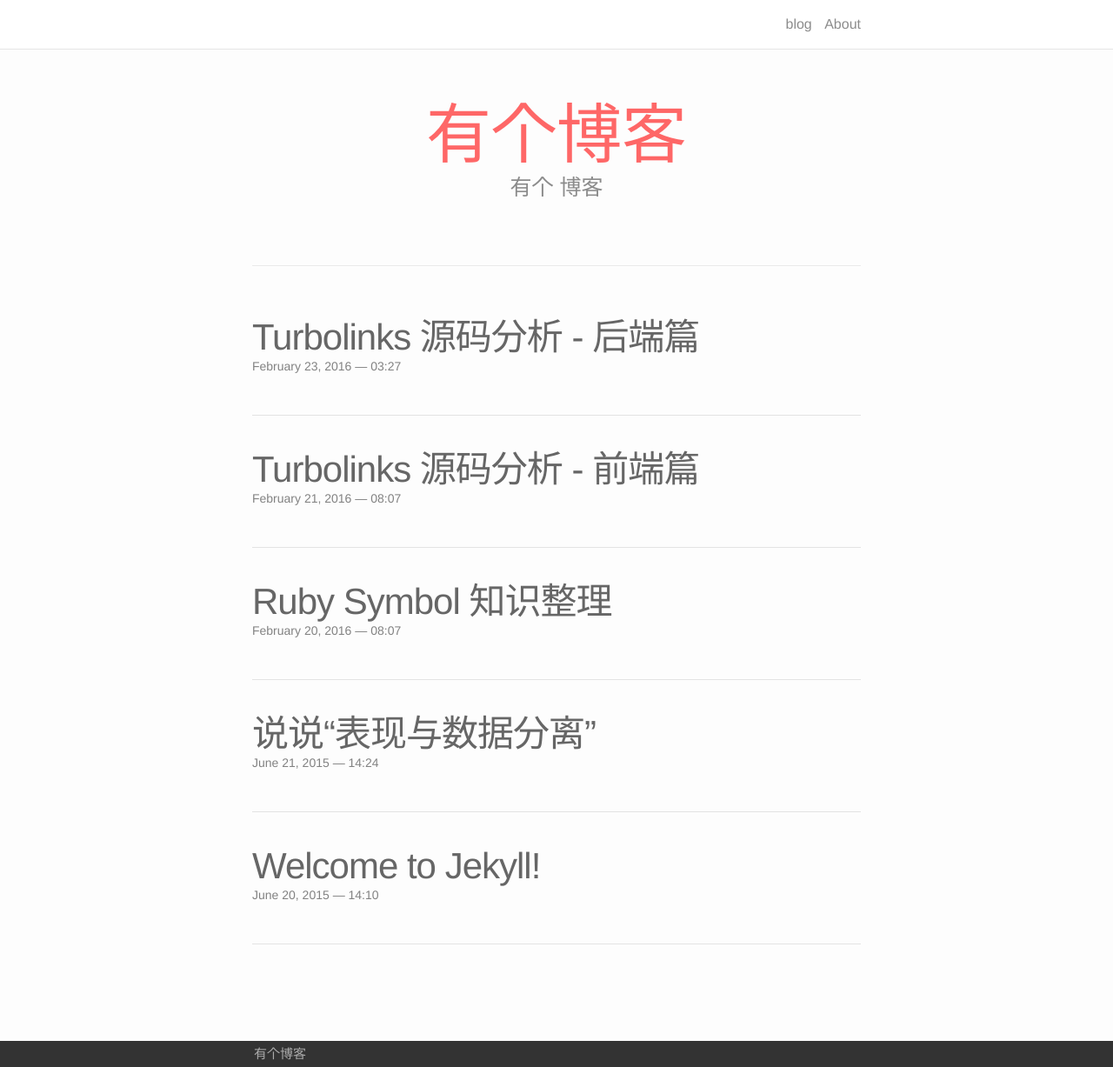
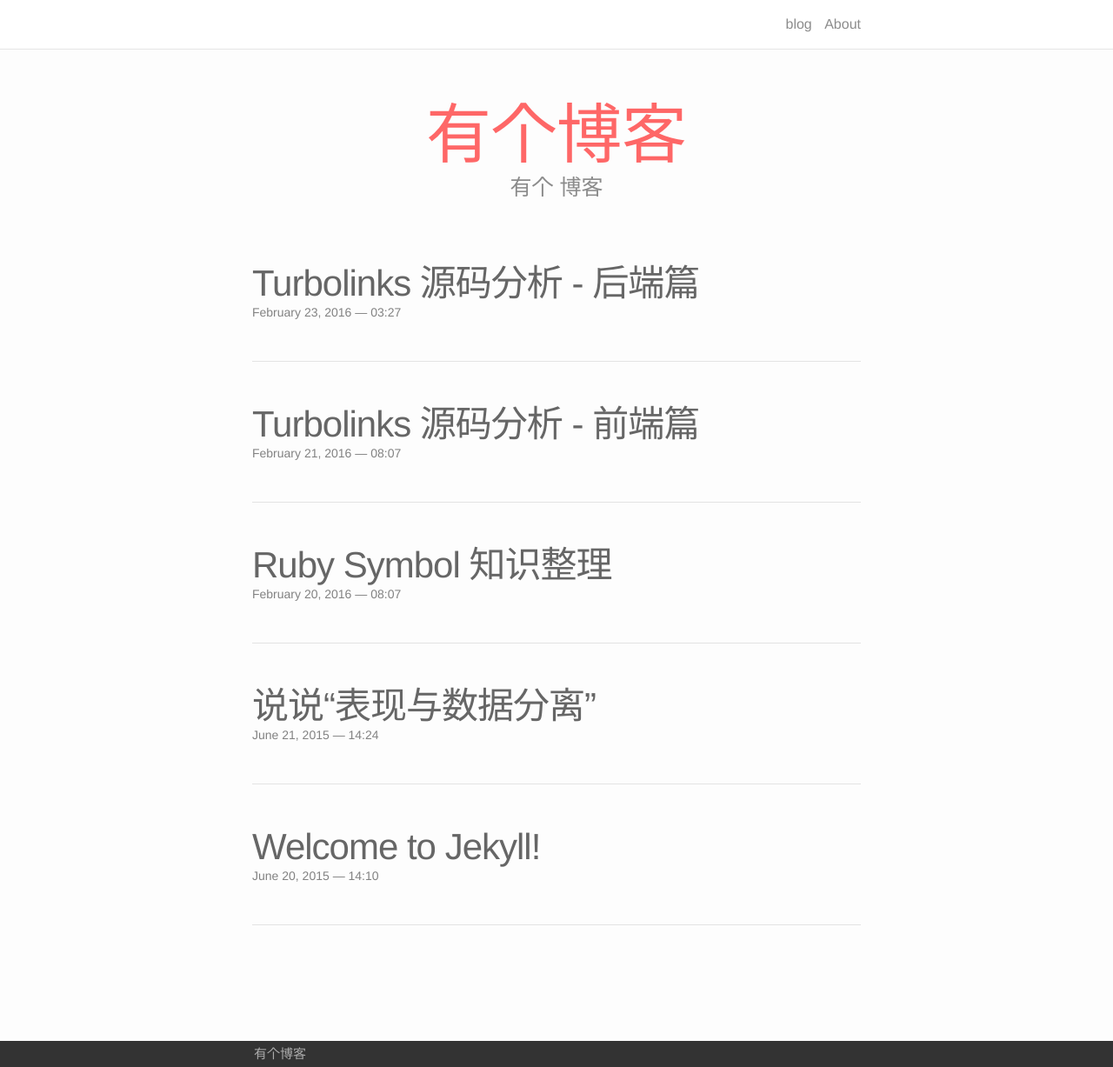
Before and after one commit to afghl/afghl.github.io, a Jekyll site: the page built from index.html, in a window 1280 px wide and 1227 px high. Shown: the whole window at 87% size. Built offline with Jekyll 4.4.1, drawn with Linux system fonts in a browser that asks for light colours.

Commit message:
basic layout

```diff
--- a/_config.yml
+++ b/_config.yml
@@ -13,9 +13,8 @@ description: > # this means to ignore newlines until "baseurl:"
   line in _config.yml. It will appear in your document head meta (for
   Google search results) and in your feed.xml site description.
 baseurl: "" # the subpath of your site, e.g. /blog
-url: "http://yourdomain.com" # the base hostname & protocol for your site
-twitter_username: jekyllrb
-github_username:  jekyll
+url: "http://afghl.github.io" # the base hostname & protocol for your site
+github_username:  afghl
 
 # Build settings
 highlighter: rouge
--- a/_sass/_base.scss
+++ b/_sass/_base.scss
@@ -11,7 +11,7 @@ dl, dd, ol, ul, figure {
 
 
 /** Variables **********************************************/
-$base-font-family:              Helvetica, sans-serif;
+$base-font-family:              Microsoft YaHei, Helvetica, sans-serif;
 $base-line-height:              1.5em;
 $horizontal-spacing-unit:       50px;
 $vertical-spacing-unit:         40px;
@@ -77,6 +77,7 @@ hr{
     height: 0;
     border-top: 1px solid rgba(0, 0, 0, 0.1);
     border-bottom: 1px solid rgba(255, 255, 255, 0.3);
+    padding: 10px 0 10px 0;
 
 }
 
@@ -114,7 +115,11 @@ li {
  * Headings
  */
 h1, h2, h3, h4, h5, h6 {
-    font-weight: 100;
+  font-weight: 100;
+}
+
+h3, h4, h5, h6 {
+ margin-bottom: 20px;
 }
 
 
@@ -179,7 +184,7 @@ code {
 
 pre {
     padding: 8px 12px;
-    overflow-x: scroll;
+    overflow: auto;
 
     > code {
         border: 0;
--- a/_sass/_layout.scss
+++ b/_sass/_layout.scss
@@ -114,7 +114,7 @@ font-size: 20px;
 margin: 0px 0;
 list-style: none;
     > li {
-margin-bottom: $vertical-spacing-unit;
+margin-bottom: 30px;
     }
 }
 .contacticon {
--- a/_sass/_syntax-highlighting.scss
+++ b/_sass/_syntax-highlighting.scss
@@ -4,6 +4,11 @@
 .highlight {
     background: #ddd;
     @extend %vertical-rhythm;
+
+    code {
+      font-family: Menlo, Consolas, "Courier New", Courier, "Liberation Mono", monospace;
+      font-size: 14px;
+    }
 
     .c     { color: #998; font-style: italic } // Comment
     .err   { color: #a61717; background-color: #e3d2d2 } // Error
--- a/index.html
+++ b/index.html
@@ -5,8 +5,6 @@ layout: default
 <div class="header-bar">
   <h1>有个博客</h1>
   <h2>有个 博客</h2>
-  <br/>
-  <hr>
   <br/>
 </div>
 
```
